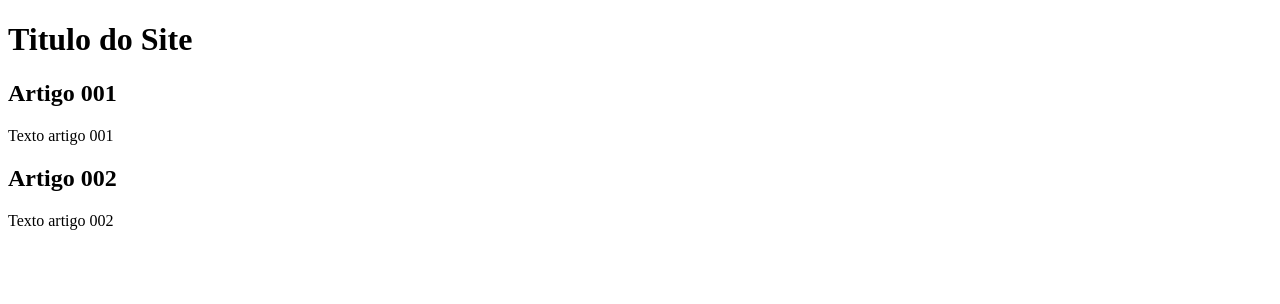
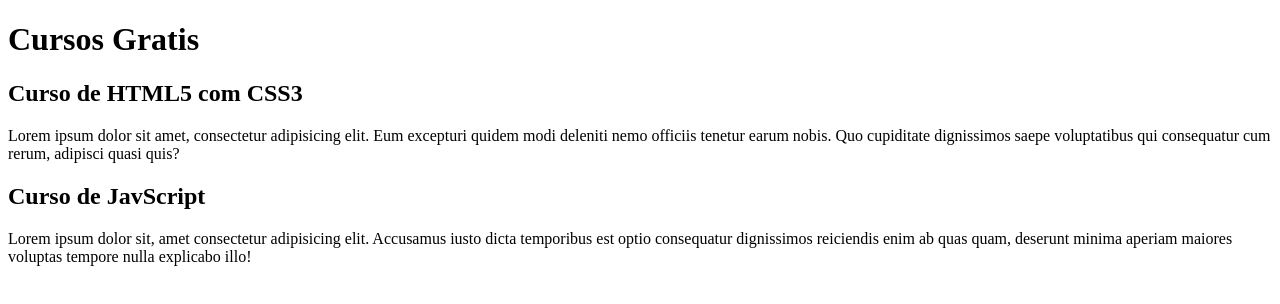
Before and after one commit to Hiago-Maitan/Projeto-Site, a plain HTML site: page index.html in a window 1280 px wide. Drawn offline with Linux system fonts and the light colour scheme.

Commit message:
add conteudo

```diff
--- a/index.html
+++ b/index.html
@@ -12,15 +12,15 @@
     <main>
 
         <header>
-            <h1>Titulo do Site</h1>
+            <h1>Cursos Gratis</h1>
         </header>
         <article>
-            <h2>Artigo 001</h2>
-            <p>Texto artigo 001</p>
+            <h2>Curso de HTML5 com CSS3</h2>
+            <p>Lorem ipsum dolor sit amet, consectetur adipisicing elit. Eum excepturi quidem modi deleniti nemo officiis tenetur earum nobis. Quo cupiditate dignissimos saepe voluptatibus qui consequatur cum rerum, adipisci quasi quis?</p>
         </article>
         <article>
-            <h2>Artigo 002</h2>
-            <p>Texto artigo 002</p>
+            <h2>Curso de JavScript</h2>
+            <p>Lorem ipsum dolor sit, amet consectetur adipisicing elit. Accusamus iusto dicta temporibus est optio consequatur dignissimos reiciendis enim ab quas quam, deserunt minima aperiam maiores voluptas tempore nulla explicabo illo!</p>
         </article>
     </main>
 
```
